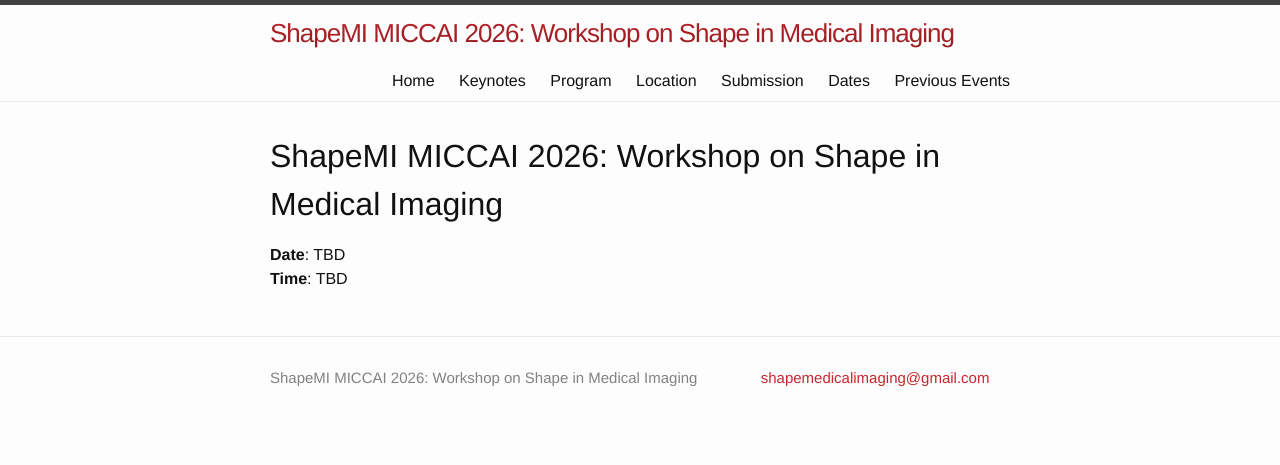
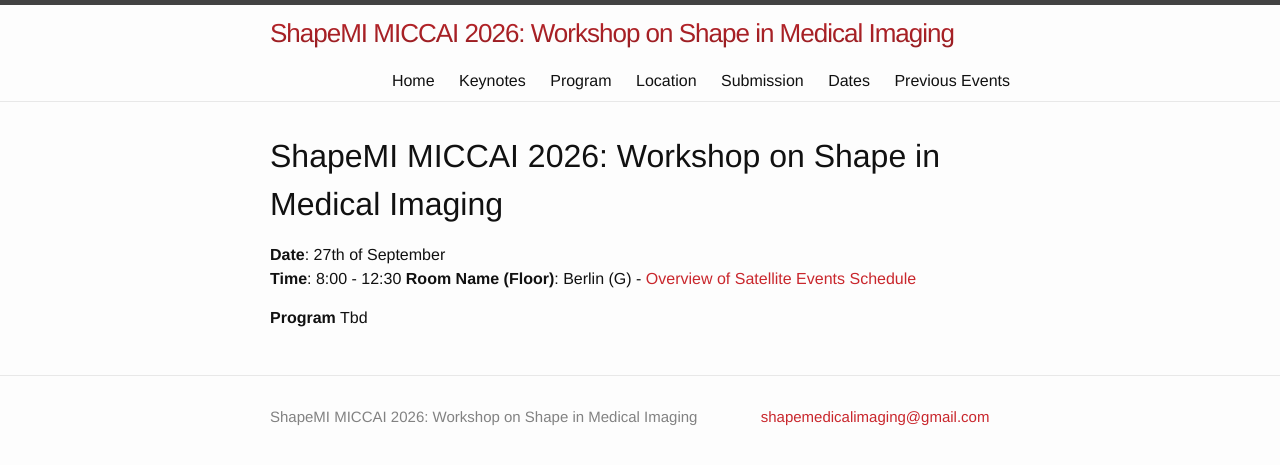
Before and after one commit to shapemi/shapemi.github.io, a Jekyll site: the page built from program/index.md, in a window 1280 px wide. Shown: the top 465 px of the page. Built offline with Jekyll 4.4.1, drawn with Linux system fonts in a browser that asks for light colours.

Commit message:
Revise workshop details for ShapeMI MICCAI 2026
Updated workshop date, time, and room information.

```diff
--- a/program/index.md
+++ b/program/index.md
@@ -6,5 +6,9 @@ order: 2
 ---
 # ShapeMI MICCAI 2026: Workshop on Shape in Medical Imaging
 
-**Date**: TBD
-**Time**: TBD
+**Date**: 27th of September
+**Time**: 8:00 - 12:30
+**Room Name (Floor)**: Berlin (G) - [Overview of Satellite Events Schedule](https://conferences.miccai.org/2026/files/downloads/MICCAI2026-Satellite-Events-Program.pdf)
+
+**Program**
+Tbd
```
